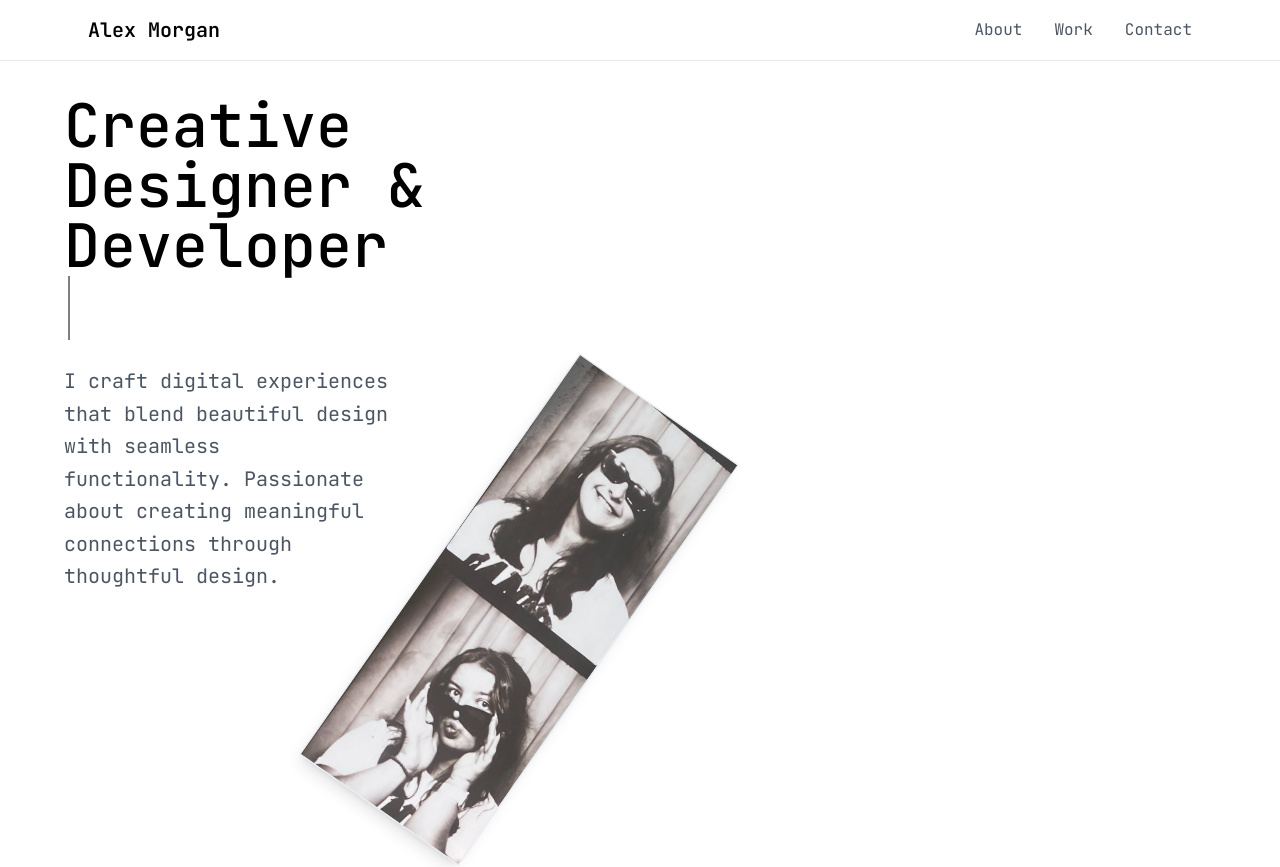
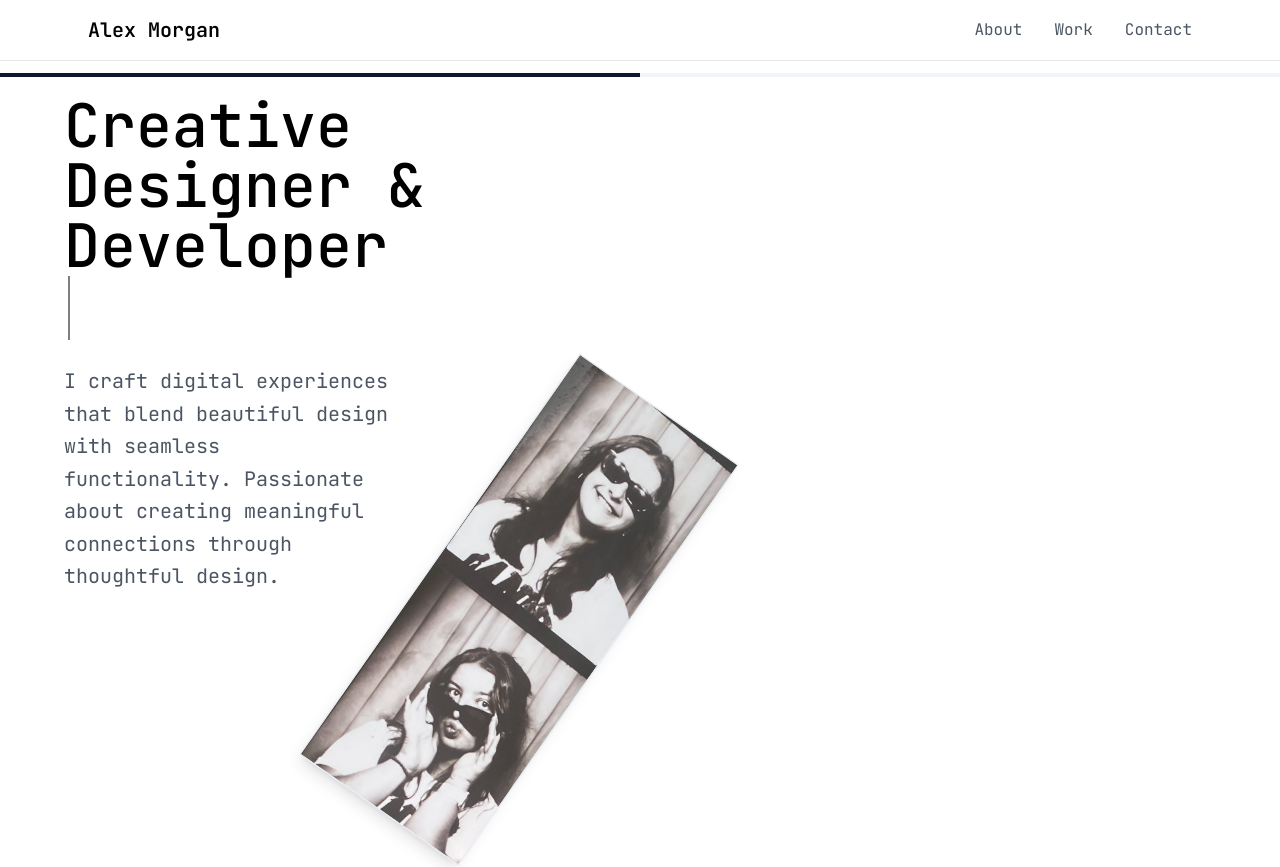
Before and after one commit to georgia-morrison/georgia-morrison-website, a React (Vite) app: page / in a window 1280 px wide. Shown: the top 867 px of the page. Built offline with nearby package versions, Linux system fonts and the light colour scheme.

Commit message:
Add progress bar
Added a static progress bar with 50% progress located under the navigation bar.

```diff
--- a/src/pages/Index.tsx
+++ b/src/pages/Index.tsx
@@ -1,6 +1,7 @@
 
 import { Button } from "@/components/ui/button";
 import { Card } from "@/components/ui/card";
+import { Progress } from "@/components/ui/progress";
 import { useState, useEffect } from "react";
 import { Link } from "react-router-dom";
 
@@ -37,6 +38,11 @@ const Index = () => {
           </div>
         </div>
       </nav>
+
+      {/* Progress Bar */}
+      <div className="fixed top-[73px] left-0 right-0 z-40">
+        <Progress value={50} className="h-1 rounded-none" />
+      </div>
 
       {/* Hero Section */}
       <section className="pt-24 pb-20 px-6">
```
